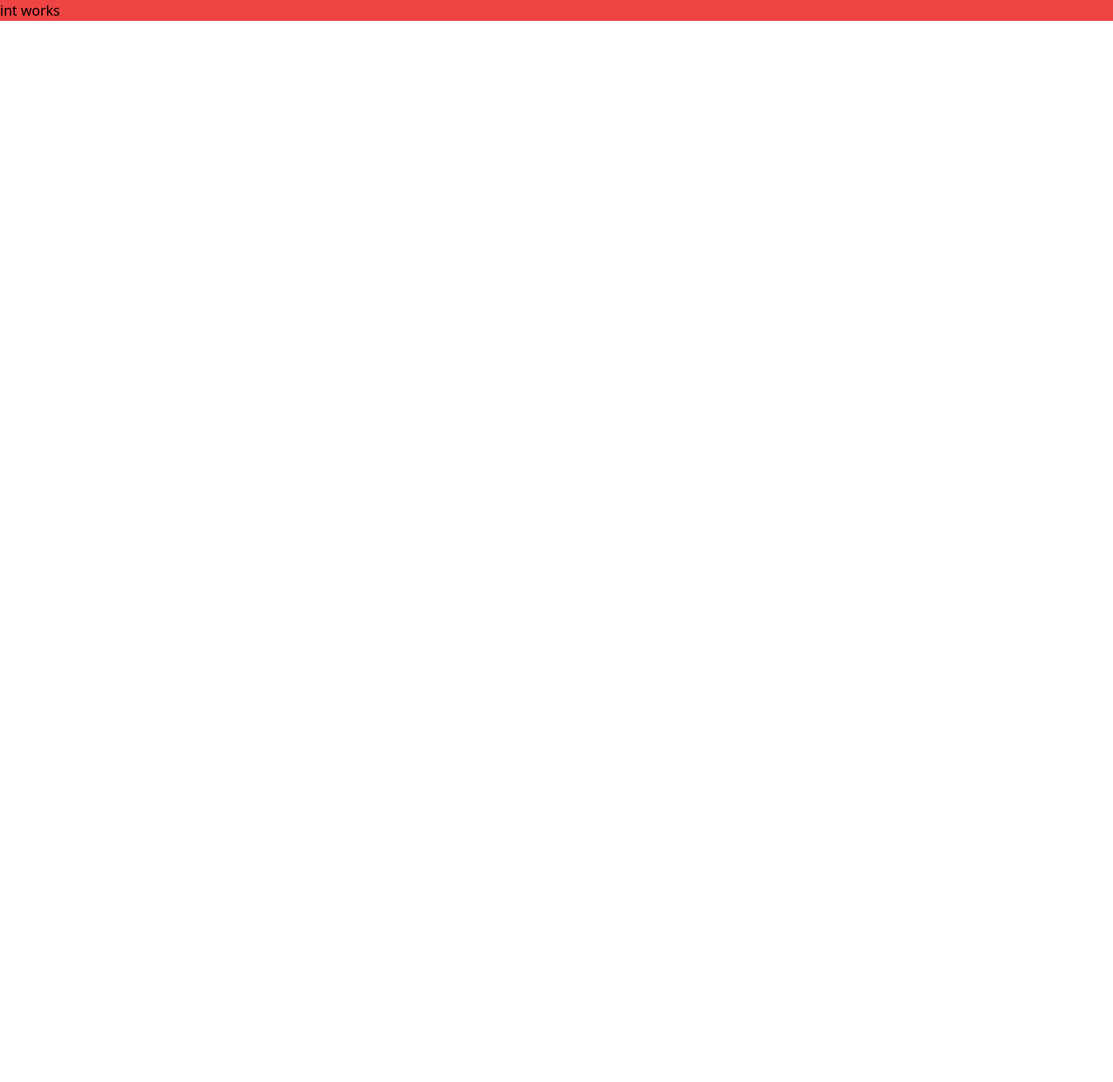
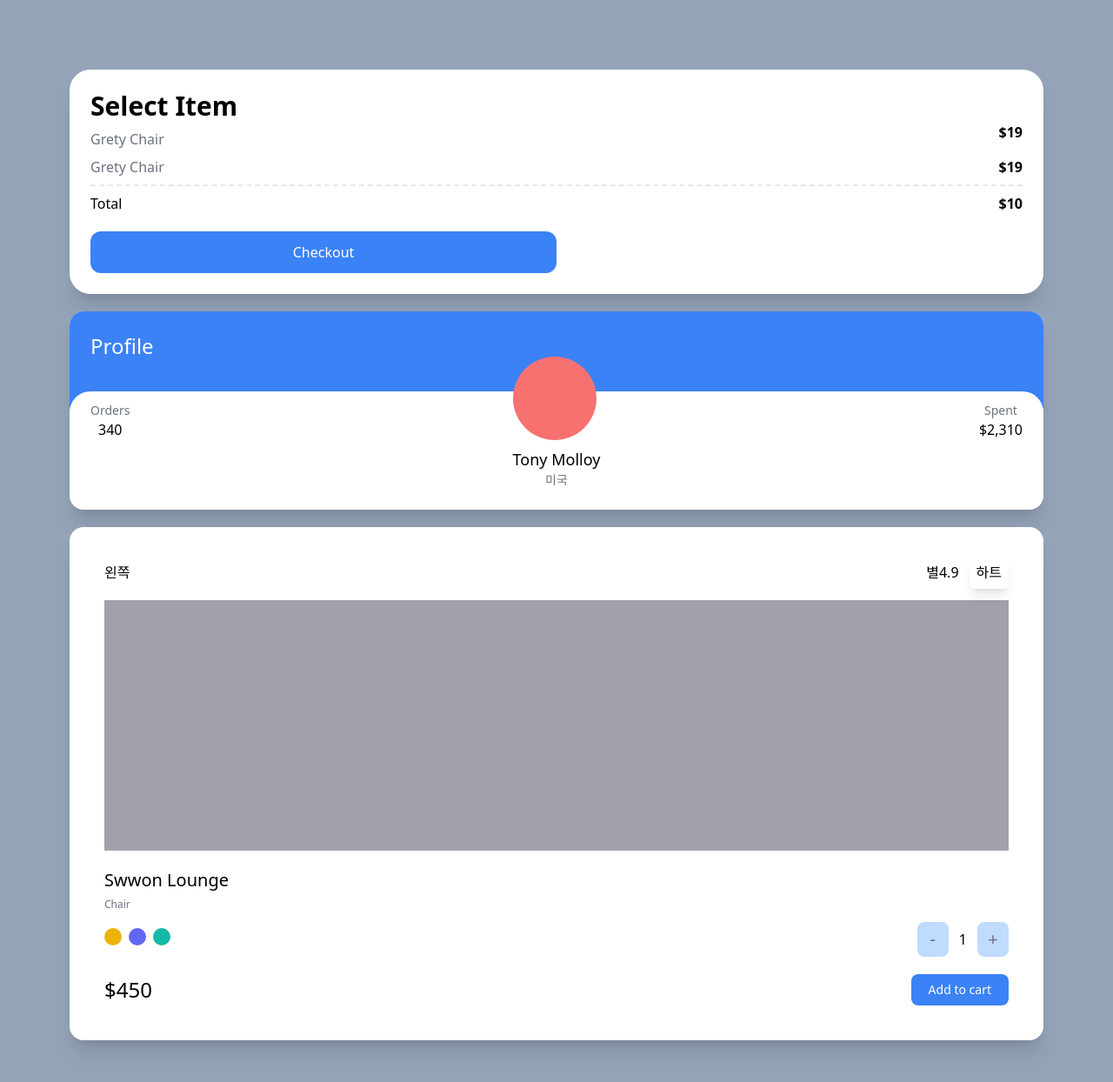
Before and after one commit to kkwondev/carrot-market, a Next.js app: page / in a window 1280 px wide. Shown: the top 1244 px of the page at 87% size. Before the commit the page ends 800 px from the top, so only its background shows below. Built offline with nearby package versions, Linux system fonts and the light colour scheme.

Commit message:
tailwind practive

```diff
--- a/pages/index.tsx
+++ b/pages/index.tsx
@@ -2,8 +2,88 @@
 
 const Home: NextPage = () => {
   return (
-    <div className="bg-red-500">
-      <h1 className="text-black">int works</h1>
+    <div className="bg-slate-400 py-20 px-20 grid gap-5 min-h-screen">
+      <div className="bg-white p-6 rounded-3xl shadow-xl">
+        <span className="font-semibold text-3xl">Select Item</span>
+        <div className="flex justify-between">
+          <span className="text-gray-500 my-2">Grety Chair</span>
+          <span className="font-semibold">$19</span>
+        </div>
+        <div className="flex justify-between">
+          <span className="text-gray-500">Grety Chair</span>
+          <span className="font-semibold">$19</span>
+        </div>
+        <div className="flex justify-between mt-2 pt-2 border-t-2 border-dashed">
+          <span>Total</span>
+          <span className="font-semibold">$10</span>
+        </div>
+        <button
+          className="mt-5 bg-blue-500 text-white p-3 text-center rounded-xl w-2/4 mx-auto cursor-pointer
+        hover:bg-teal-500 hover:text-black
+        active:bg-yellow-500 focus:bg-red-500
+        "
+        >
+          Checkout
+        </button>
+      </div>
+      <div className="bg-white rounded-2xl shadow-xl overflow-hidden">
+        <div className="bg-blue-500 p-6 pb-14">
+          <span className="text-white text-2xl">Profile</span>
+        </div>
+        <div className="rounded-3xl p-6 bg-white relative -top-5">
+          <div className="flex relative -top-16 items-end justify-between">
+            <div className="flex flex-col items-center">
+              <span className="text-sm text-gray-500">Orders</span>
+              <span className="font-medium">340</span>
+            </div>
+            <div className="h-24 w-24 bg-red-400 rounded-full" />
+            <div className="flex flex-col items-center">
+              <span className="text-sm text-gray-500">Spent</span>
+              <span className="font-medium">$2,310</span>
+            </div>
+          </div>
+          <div className="relative flex flex-col items-center -mt-14 -mb-5">
+            <span className="text-lg font-medium">Tony Molloy</span>
+            <span className="text-sm text-gray-500">미국</span>
+          </div>
+        </div>
+      </div>
+      <div className="bg-white p-10 rounded-2xl shadow-xl">
+        <div className="flex justify-between items-center mb-5">
+          <span>왼쪽</span>
+          <div className="space-x-3">
+            <span>별4.9</span>
+            <span className="shadow-lg p-2 rounded-md">하트</span>
+          </div>
+        </div>
+        <div className="bg-zinc-400 h-72 mb-5" />
+        <div className="flex flex-col">
+          <span className="font-medium mb-1.5 text-xl">Swwon Lounge</span>
+          <span className="text-xs text-gray-500">Chair</span>
+          <div className="mt-3 mb-5 flex justify-between items-center">
+            <div className="space-x-2">
+              <button className="w-5 h-5 rounded-full bg-yellow-500 focus:ring-2 ring-offset-2 ring-yellow-500 transition"></button>
+              <button className="w-5 h-5 rounded-full bg-indigo-500 focus:ring-2 ring-offset-2 ring-indigo-500 transition"></button>
+              <button className="w-5 h-5 rounded-full bg-teal-500 focus:ring-2 ring-offset-2 ring-teal-500 transition"></button>
+            </div>
+            <div className="flex items-center space-x-3">
+              <button className="p-1.5 bg-blue-200 flex justify-center items-center aspect-square w-9  text-xl text-gray-500 rounded-lg">
+                -
+              </button>
+              <span>1</span>
+              <button className="p-1.5 bg-blue-200 flex justify-center items-center aspect-square w-9  text-xl text-gray-500 rounded-lg">
+                +
+              </button>
+            </div>
+          </div>
+          <div className="flex justify-between items-center">
+            <span className="font-medium text-2xl">$450</span>
+            <span className="bg-blue-500 py-2 px-5  text-sm text-center text-white rounded-lg ring-op">
+              Add to cart
+            </span>
+          </div>
+        </div>
+      </div>
     </div>
   );
 };
```
